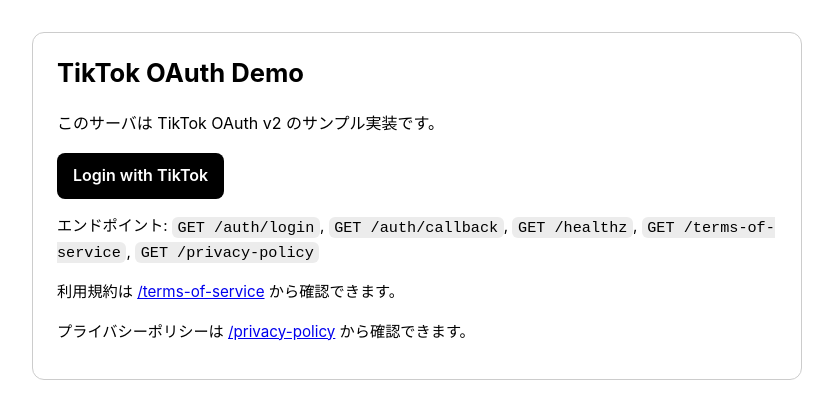
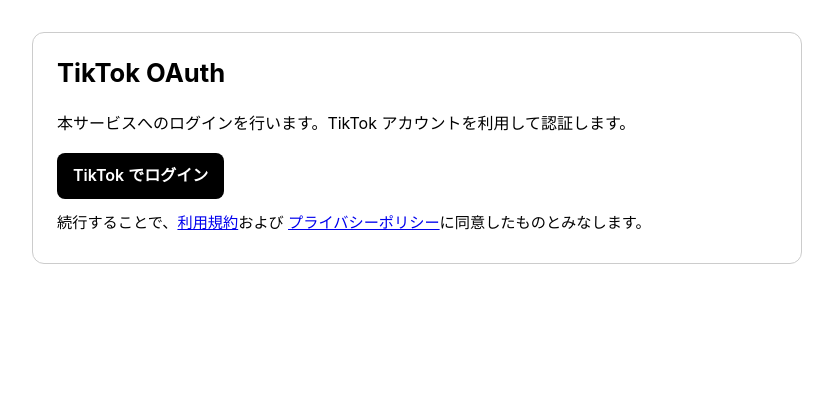
Before and after one commit to taigababa/authentication-server, a plain HTML site: page contents/index.html in a window 1280 px wide. Shown: the whole page, without its empty margins (223-1056 px from the left). Drawn offline with Linux system fonts and the light colour scheme.

Commit message:
indexページを本番相当に変更

```diff
--- a/contents/index.html
+++ b/contents/index.html
@@ -3,7 +3,8 @@
   <head>
     <meta charset="utf-8">
     <meta name="viewport" content="width=device-width, initial-scale=1">
-    <title>TikTok OAuth Demo</title>
+    <title>TikTok OAuth</title>
+    <meta http-equiv="Content-Security-Policy" content="default-src 'self'; img-src 'self' https: data:; style-src 'self' 'unsafe-inline'; base-uri 'none'; form-action 'self'; frame-ancestors 'none'">
     <style>
       :root { color-scheme: light dark; }
       body { font-family: -apple-system, system-ui, Segoe UI, Roboto, Helvetica, Arial, sans-serif; margin: 2rem; line-height: 1.6; }
@@ -17,20 +18,15 @@
   </head>
   <body>
     <div class="box">
-      <h1>TikTok OAuth Demo</h1>
-      <p>このサーバは TikTok OAuth v2 のサンプル実装です。</p>
+      <h1>TikTok OAuth</h1>
+      <p>本サービスへのログインを行います。TikTok アカウントを利用して認証します。</p>
       <div class="actions">
-        <a class="btn" href="/auth/login">Login with TikTok</a>
+        <a class="btn" href="/auth/login" aria-label="TikTok アカウントでログイン">TikTok でログイン</a>
       </div>
-      <div class="links">
-        <p>
-          エンドポイント: <code>GET /auth/login</code>, <code>GET /auth/callback</code>, <code>GET /healthz</code>, <code>GET /terms-of-service</code>, <code>GET /privacy-policy</code>
-        </p>
-        <p>
-          利用規約は <a href="/terms-of-service">/terms-of-service</a> から確認できます。
-        </p>
-        <p>
-          プライバシーポリシーは <a href="/privacy-policy">/privacy-policy</a> から確認できます。
+      <div class="links" aria-live="polite">
+        <p style="margin: 0.25rem 0 0.5rem;">
+          続行することで、<a href="/terms-of-service">利用規約</a>および
+          <a href="/privacy-policy">プライバシーポリシー</a>に同意したものとみなします。
         </p>
       </div>
     </div>
```
